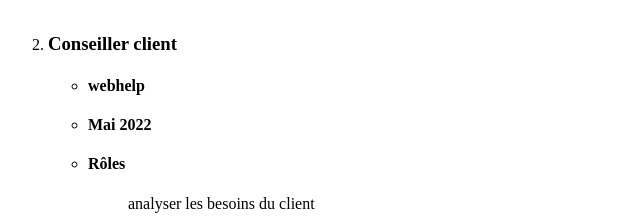
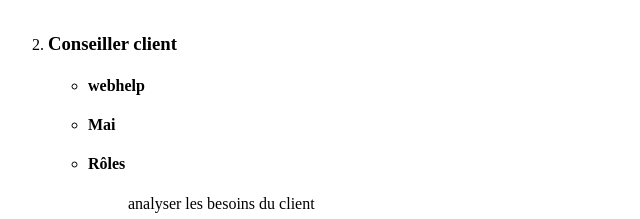
Before and after one commit to Elcarbm/day_1, a plain HTML site: page exo_day_1/index.html in a window 1280 px wide. Shown: the part 1141-1360 px from the top of the page, 0-640 px from the left. Drawn offline with Linux system fonts and the light colour scheme.

Commit message:
moins 2022

```diff
--- a/exo_day_1/index.html
+++ b/exo_day_1/index.html
@@ -92,7 +92,7 @@
                 </li>
                 <li>
 
-                    <h4>Mai 2022</h4>
+                    <h4>Mai </h4>
                 </li>
                 <li>
                     <h4>Rôles
```
